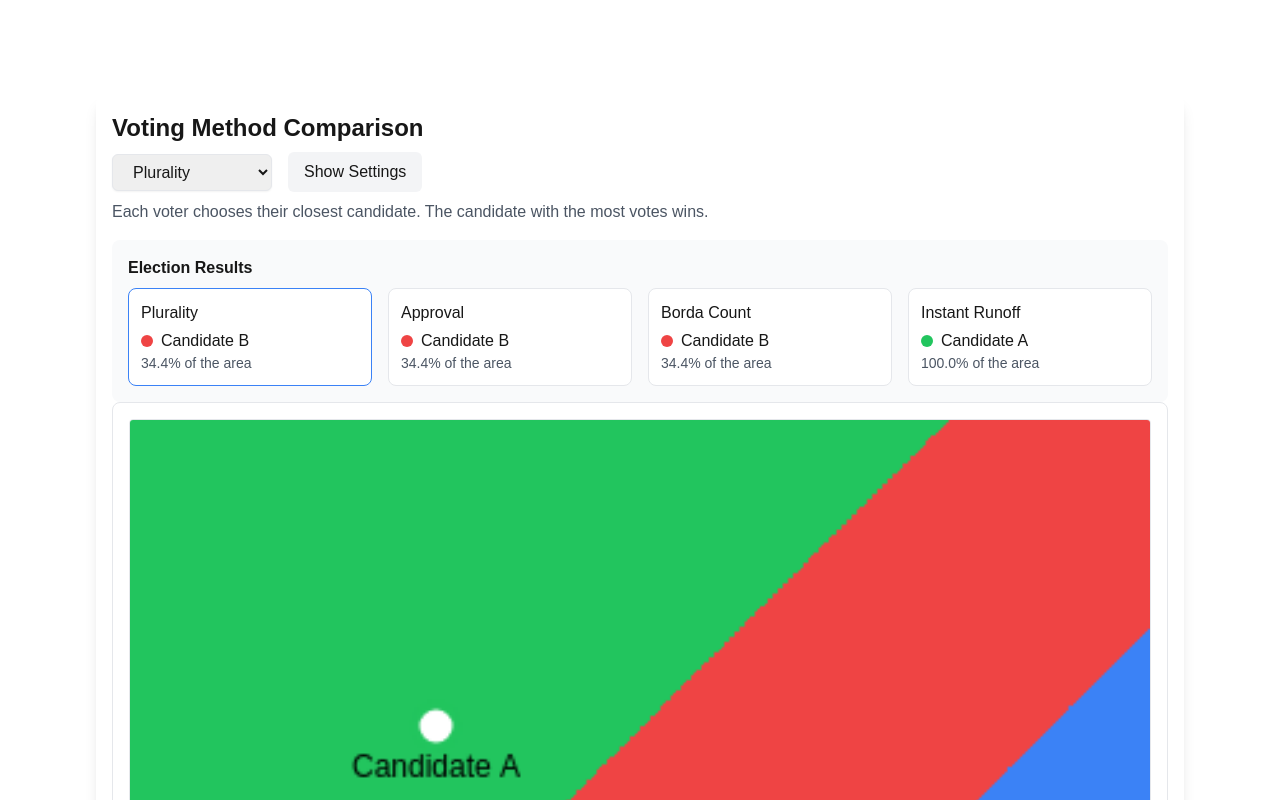
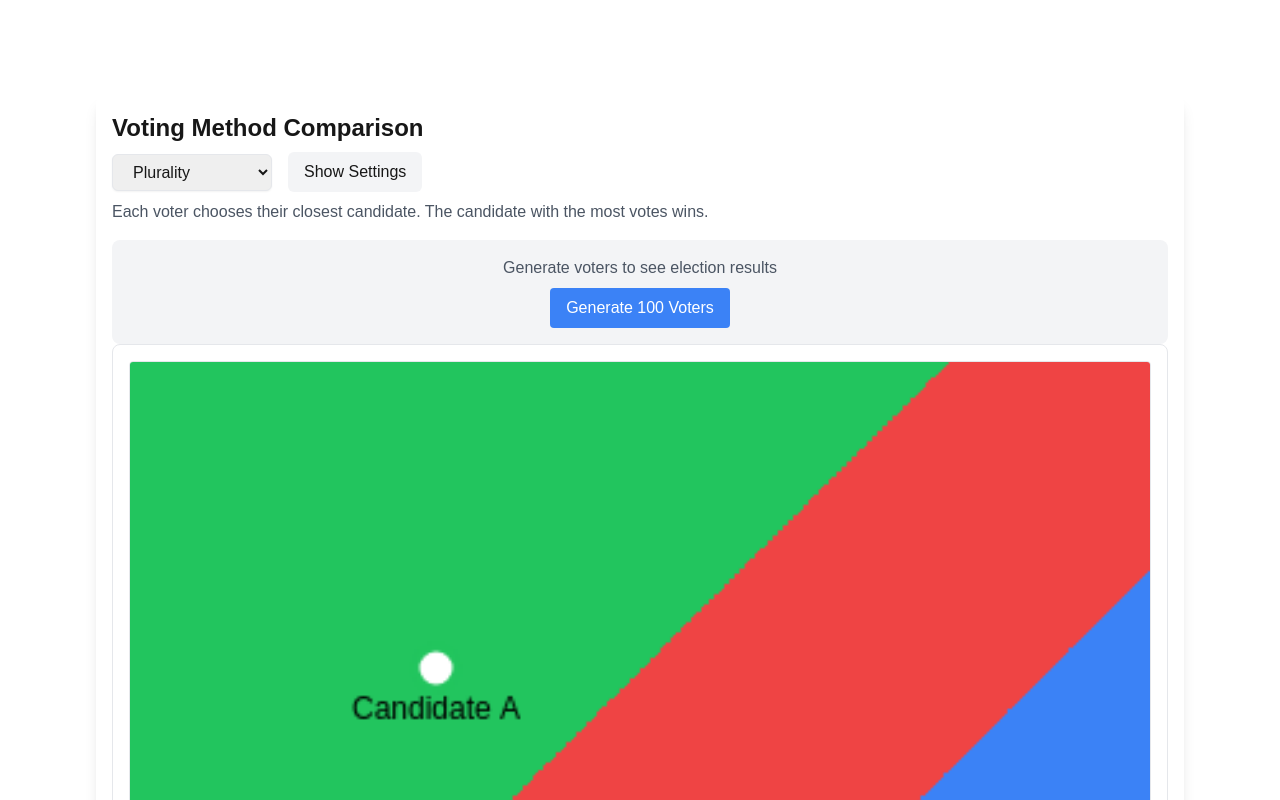
Before and after one commit to jss367/voting-visualization, a Next.js app: page / in a window 1280 px wide. Shown: the top 800 px of the page. Built offline with nearby package versions, Linux system fonts and the light colour scheme.

Commit message:
Update VotingMethodViz.tsx

```diff
--- a/app/components/VotingMethodViz.tsx
+++ b/app/components/VotingMethodViz.tsx
@@ -20,22 +20,22 @@ interface ElectionResult {
     votes: Record<string, number>;
     eliminated?: string[];
 }
-
-export const VotingMethodViz = () => {
-    const canvasRef = useRef<HTMLCanvasElement>(null);
-    const [candidates, setCandidates] = useState<Candidate[]>([
+const VotingMethodViz = () => {
+    const canvasRef = useRef(null);
+    const [candidates, setCandidates] = useState([
         { id: '1', x: 0.3, y: 0.7, color: '#22c55e', name: 'Candidate A' },
         { id: '2', x: 0.5, y: 0.5, color: '#ef4444', name: 'Candidate B' },
         { id: '3', x: 0.7, y: 0.3, color: '#3b82f6', name: 'Candidate C' },
     ]);
     const [selectedMethod, setSelectedMethod] = useState('plurality');
-    const [isDragging, setIsDragging] = useState<string | null>(null);
+    const [isDragging, setIsDragging] = useState(null);
     const [approvalThreshold, setApprovalThreshold] = useState(0.3);
     const [showSettings, setShowSettings] = useState(false);
-    const [voters, setVoters] = useState<Voter[]>([]);
+    const [voters, setVoters] = useState([]);
     const [voterCount, setVoterCount] = useState(100);
-    const [voterDistribution, setVoterDistribution] = useState<'uniform' | 'normal' | 'clustered'>('uniform');
-    const [electionResults, setElectionResults] = useState<ElectionResult | null>(null);
+    const [voterDistribution, setVoterDistribution] = useState('uniform');
+    const [electionResults, setElectionResults] = useState(null);
+    const [hasGeneratedVoters, setHasGeneratedVoters] = useState(false);
 
     const availableColors = [
         '#22c55e', '#ef4444', '#3b82f6', '#f59e0b', '#8b5cf6',
@@ -302,7 +302,26 @@ export const VotingMethodViz = () => {
                 const voterX = x / width;
                 const voterY = 1 - (y / height);
 
-                const winnerId = getVoterPreference(voterX, voterY)[0].id;
+                let winnerId;
+                if (selectedMethod === 'approval') {
+                    // For approval, color based on approved candidates
+                    const prefs = getVoterPreference(voterX, voterY);
+                    const approvedCandidates = prefs.filter(p => p.dist <= approvalThreshold);
+                    winnerId = approvedCandidates.length > 0 ? approvedCandidates[0].id : prefs[0].id;
+                } else if (selectedMethod === 'borda') {
+                    // For Borda, color based on points
+                    const prefs = getVoterPreference(voterX, voterY);
+                    const points = new Map();
+                    prefs.forEach((p, i) => {
+                        points.set(p.id, candidates.length - 1 - i);
+                    });
+                    winnerId = [...points.entries()].reduce((a, b) =>
+                        a[1] > b[1] ? a : b)[0];
+                } else {
+                    // For plurality and IRV, color based on closest candidate
+                    winnerId = getVoterPreference(voterX, voterY)[0].id;
+                }
+
                 const winnerColor = candidates.find(c => c.id === winnerId)?.color ?? '#000000';
                 const rgb = parseInt(winnerColor.slice(1), 16);
 
@@ -418,15 +437,16 @@ export const VotingMethodViz = () => {
         setIsDragging(null);
     };
 
+
     const votingMethods = {
         plurality: (voterX: number, voterY: number) => {
-            return getVoterPreference(voterX, voterY)[0].id;
+            return [getVoterPreference(voterX, voterY)[0].id];
         },
 
         approval: (voterX: number, voterY: number) => {
             const prefs = getVoterPreference(voterX, voterY);
             const approvedCandidates = prefs.filter(p => p.dist <= approvalThreshold);
-            return approvedCandidates.length > 0 ? approvedCandidates[0].id : prefs[0].id;
+            return approvedCandidates.length > 0 ? approvedCandidates.map(c => c.id) : [prefs[0].id];
         },
 
         borda: (voterX: number, voterY: number) => {
@@ -437,79 +457,199 @@ export const VotingMethodViz = () => {
                 points.set(p.id, (candidates.length - 1 - i));
             });
 
-            return [...points.entries()].reduce((a, b) =>
-                a[1] > b[1] ? a : b
-            )[0];
+            return [...points.entries()]
+                .sort((a, b) => b[1] - a[1])
+                .map(([id]) => id);
         },
 
         irv: (voterX: number, voterY: number) => {
-            const prefs = getVoterPreference(voterX, voterY);
-            const remainingCandidates = new Set(candidates.map(c => c.id));
-
-            while (remainingCandidates.size > 1) {
-                const votes = new Map<string, number>();
-                const samplePoints = 10;
-
-                // Count votes for remaining candidates
-                for (let x = 0; x < samplePoints; x++) {
-                    for (let y = 0; y < samplePoints; y++) {
-                        const sX = x / (samplePoints - 1);
-                        const sY = y / (samplePoints - 1);
-                        const voterPrefs = getVoterPreference(sX, sY)
-                            .filter(p => remainingCandidates.has(p.id));
-
-                        const topChoice = voterPrefs[0].id;
-                        votes.set(topChoice, (votes.get(topChoice) || 0) + 1);
-                    }
-                }
-
-                // Find candidate with lowest votes
-                const loser = [...votes.entries()].reduce((a, b) =>
-                    a[1] < b[1] ? a : b
-                )[0];
-
-                remainingCandidates.delete(loser);
-            }
-
-            // Return the last remaining candidate
-            return remainingCandidates.values().next().value;
+            return getVoterPreference(voterX, voterY).map(p => p.id);
         }
     };
 
 
-    const calculateWinner = (method: keyof typeof votingMethods) => {
-        const samplePoints = 50; // Number of points to sample in each dimension
+    const calculateWinningAreas = useCallback((method: keyof typeof votingMethods) => {
+        const samplePoints = 50;
         const votes = new Map<string, number>();
         candidates.forEach(c => votes.set(c.id, 0));
 
-        // Sample points across the map
+        // For IRV, we need to collect all votes first
+        const allVotes: string[][] = [];
+
         for (let x = 0; x < samplePoints; x++) {
             for (let y = 0; y < samplePoints; y++) {
                 const voterX = x / (samplePoints - 1);
                 const voterY = y / (samplePoints - 1);
-                const winnerId = votingMethods[method](voterX, voterY);
-                votes.set(winnerId, votes.get(winnerId)! + 1);
+                const voteResult = votingMethods[method](voterX, voterY);
+
+                if (method === 'approval') {
+                    // For approval, count all approved candidates
+                    voteResult.forEach(id => votes.set(id, votes.get(id)! + 1));
+                } else if (method === 'borda') {
+                    // For Borda, give points based on ranking
+                    voteResult.forEach((id, index) => {
+                        votes.set(id, votes.get(id)! + (candidates.length - 1 - index));
+                    });
+                } else if (method === 'irv') {
+                    // For IRV, collect all votes for later processing
+                    allVotes.push(voteResult);
+                } else {
+                    // For plurality, just count first preference
+                    votes.set(voteResult[0], votes.get(voteResult[0])! + 1);
+                }
             }
         }
 
-        // Find the winner
-        const winner = [...votes.entries()].reduce((a, b) =>
+        // Special handling for IRV
+        if (method === 'irv') {
+            let remainingCandidates = new Set(candidates.map(c => c.id));
+
+            while (remainingCandidates.size > 1) {
+                const roundVotes = new Map<string, number>();
+                remainingCandidates.forEach(id => roundVotes.set(id, 0));
+
+                // Count first preferences among remaining candidates
+                allVotes.forEach(prefs => {
+                    const firstChoice = prefs.find(id => remainingCandidates.has(id));
+                    if (firstChoice) {
+                        roundVotes.set(firstChoice, roundVotes.get(firstChoice)! + 1);
+                    }
+                });
+
+                const totalVotes = [...roundVotes.values()].reduce((a, b) => a + b, 0);
+                const majorityThreshold = totalVotes / 2;
+
+                // Check if any candidate has a majority
+                const [winner] = [...roundVotes.entries()].reduce((a, b) =>
+                    b[1] > a[1] ? b : a
+                );
+                if (roundVotes.get(winner)! > majorityThreshold) {
+                    votes.clear();
+                    candidates.forEach(c => votes.set(c.id, 0));
+                    votes.set(winner, totalVotes);
+                    break;
+                }
+
+                // Eliminate candidate with fewest votes
+                const [loser] = [...roundVotes.entries()].reduce((a, b) =>
+                    a[1] < b[1] ? a : b
+                );
+                remainingCandidates.delete(loser);
+            }
+
+            // If we get here without finding a majority winner, the last remaining candidate wins
+            if (remainingCandidates.size === 1) {
+                const winner = remainingCandidates.values().next().value;
+                votes.clear();
+                candidates.forEach(c => votes.set(c.id, 0));
+                votes.set(winner, samplePoints * samplePoints);
+            }
+        }
+
+        const totalPoints = method === 'approval' ?
+            [...votes.values()].reduce((a, b) => a + b, 0) :
+            method === 'borda' ?
+                (samplePoints * samplePoints * (candidates.length * (candidates.length - 1) / 2)) :
+                samplePoints * samplePoints;
+
+        const results: Record<string, number> = {};
+        for (const [id, voteCount] of votes.entries()) {
+            results[id] = (voteCount / totalPoints) * 100;
+        }
+
+        return {
+            votes: Object.fromEntries(votes),
+            percentages: results
+        };
+    }, [candidates, votingMethods, approvalThreshold]);
+
+    const calculateActualVotes = useCallback((method: keyof typeof votingMethods) => {
+        if (!hasGeneratedVoters || voters.length === 0) return null;
+
+        const votes = new Map<string, number>();
+        candidates.forEach(c => votes.set(c.id, 0));
+
+        if (method === 'irv') {
+            let remainingCandidates = [...candidates];
+            const allVotes = voters.map(voter =>
+                votingMethods[method](voter.x, voter.y)
+            );
+
+            while (remainingCandidates.length > 1) {
+                const roundVotes = new Map<string, number>();
+                remainingCandidates.forEach(c => roundVotes.set(c.id, 0));
+
+                allVotes.forEach(prefs => {
+                    const firstChoice = prefs.find(id =>
+                        remainingCandidates.some(c => c.id === id)
+                    );
+                    if (firstChoice) {
+                        roundVotes.set(firstChoice, roundVotes.get(firstChoice)! + 1);
+                    }
+                });
+
+                const majorityNeeded = voters.length / 2;
+                const leader = [...roundVotes.entries()].reduce((a, b) =>
                     a[1] > b[1] ? a : b
                 );
 
-        const totalVotes = [...votes.values()].reduce((a, b) => a + b, 0);
-        const winnerPercentage = (winner[1] / totalVotes) * 100;
+                if (leader[1] > majorityNeeded) {
+                    votes.set(leader[0], leader[1]);
+                    break;
+                }
+
+                const loser = [...roundVotes.entries()].reduce((a, b) =>
+                    a[1] < b[1] ? a : b
+                )[0];
+                remainingCandidates = remainingCandidates.filter(c => c.id !== loser);
+            }
+
+            if (remainingCandidates.length === 1) {
+                votes.set(remainingCandidates[0].id, voters.length);
+            }
+        } else {
+            voters.forEach(voter => {
+                const voteResult = votingMethods[method](voter.x, voter.y);
+                if (method === 'approval') {
+                    voteResult.forEach(id => votes.set(id, votes.get(id)! + 1));
+                } else if (method === 'borda') {
+                    voteResult.forEach((id, index) => {
+                        votes.set(id, votes.get(id)! + (candidates.length - 1 - index));
+                    });
+                } else {
+                    votes.set(voteResult[0], votes.get(voteResult[0])! + 1);
+                }
+            });
+        }
+
+        const totalVotes = method === 'approval' ?
+            [...votes.values()].reduce((a, b) => a + b, 0) :
+            method === 'borda' ?
+                (voters.length * (candidates.length * (candidates.length - 1) / 2)) :
+                voters.length;
+
+        const results: Record<string, number> = {};
+        for (const [id, voteCount] of votes.entries()) {
+            results[id] = (voteCount / totalVotes) * 100;
+        }
 
         return {
-            winnerId: winner[0],
-            percentage: winnerPercentage,
-            votes: Object.fromEntries(votes)
+            votes: Object.fromEntries(votes),
+            percentages: results
         };
-    };
+    }, [candidates, voters, hasGeneratedVoters, votingMethods]);
 
     useEffect(() => {
         drawVisualization();
     }, [drawVisualization]);
+
+
+
+    const handleGenerateVoters = () => {
+        const newVoters = generateVoters(voterCount, voterDistribution);
+        setVoters(newVoters);
+        setHasGeneratedVoters(true);
+    };
 
 
     return (
@@ -542,30 +682,73 @@ export const VotingMethodViz = () => {
                 </div>
             </div>
 
-            <div className="mt-4 p-4 bg-gray-50 rounded-lg">
-                <h3 className="font-semibold mb-2">Election Results</h3>
+            {hasGeneratedVoters ? (
+                <div className="mt-4 space-y-4">
+                    {/* Theoretical Area Coverage */}
+                    <div className="p-4 bg-gray-50 rounded-lg">
+                        <h3 className="font-semibold mb-2">Theoretical Area Coverage</h3>
                         <div className="grid grid-cols-1 md:grid-cols-2 lg:grid-cols-4 gap-4">
                             {Object.entries(methods).map(([method, label]) => {
-                        const result = calculateWinner(method as keyof typeof votingMethods);
-                        const winner = candidates.find(c => c.id === result.winnerId);
+                                const areaResults = calculateWinningAreas(method);
+                                const winner = candidates.find(c =>
+                                    c.id === Object.entries(areaResults.percentages)
+                                        .reduce((a, b) => a[1] > b[1] ? a : b)[0]
+                                );
+
                                 return (
-                            <div key={method} className={`p-3 rounded-lg border ${method === selectedMethod ? 'bg-white border-blue-500' : 'bg-white'}`}>
+                                    <div key={`area-${method}`} className={`p-3 rounded-lg border ${method === selectedMethod ? 'bg-white border-blue-500' : 'bg-white'}`}>
                                         <div className="font-medium">{label}</div>
                                         <div className="flex items-center gap-2 mt-1">
-                                    <div
-                                        className="w-3 h-3 rounded-full"
-                                        style={{ backgroundColor: winner?.color }}
-                                    />
+                                            <div className="w-3 h-3 rounded-full" style={{ backgroundColor: winner?.color }} />
                                             <span>{winner?.name}</span>
                                         </div>
                                         <div className="text-sm text-gray-600">
-                                    {result.percentage.toFixed(1)}% of the area
+                                            {areaResults.percentages[winner.id].toFixed(1)}% of map area
                                         </div>
                                     </div>
                                 );
                             })}
                         </div>
                     </div>
+
+                    {/* Actual Voter Results */}
+                    <div className="p-4 bg-gray-50 rounded-lg">
+                        <h3 className="font-semibold mb-2">Actual Voter Results ({voters.length} voters)</h3>
+                        <div className="grid grid-cols-1 md:grid-cols-2 lg:grid-cols-4 gap-4">
+                            {Object.entries(methods).map(([method, label]) => {
+                                const voterResults = calculateActualVotes(method);
+                                const winner = candidates.find(c =>
+                                    c.id === Object.entries(voterResults.percentages)
+                                        .reduce((a, b) => a[1] > b[1] ? a : b)[0]
+                                );
+
+                                return (
+                                    <div key={`votes-${method}`} className={`p-3 rounded-lg border ${method === selectedMethod ? 'bg-white border-blue-500' : 'bg-white'}`}>
+                                        <div className="font-medium">{label}</div>
+                                        <div className="flex items-center gap-2 mt-1">
+                                            <div className="w-3 h-3 rounded-full" style={{ backgroundColor: winner?.color }} />
+                                            <span>{winner?.name}</span>
+                                        </div>
+                                        <div className="text-sm text-gray-600">
+                                            {voterResults.votes[winner.id]} votes ({voterResults.percentages[winner.id].toFixed(1)}%)
+                                        </div>
+                                    </div>
+                                );
+                            })}
+                        </div>
+                    </div>
+                </div>
+            ) : (
+                <div className="mt-4 p-4 bg-gray-100 rounded-lg text-center">
+                    <p className="text-gray-600 mb-2">Generate voters to see election results</p>
+                    <button
+                        onClick={handleGenerateVoters}
+                        className="px-4 py-2 bg-blue-500 text-white rounded hover:bg-blue-600"
+                    >
+                        Generate {voterCount} Voters
+                    </button>
+                </div>
+            )}
 
             {showSettings && (
                 <div className="mb-4 p-4 bg-gray-50 rounded-lg">
@@ -700,3 +883,5 @@ export const VotingMethodViz = () => {
         </div>
     );
 };
+
+export { VotingMethodViz };
```
Lines whose indentation alone changed are shown as unchanged.
